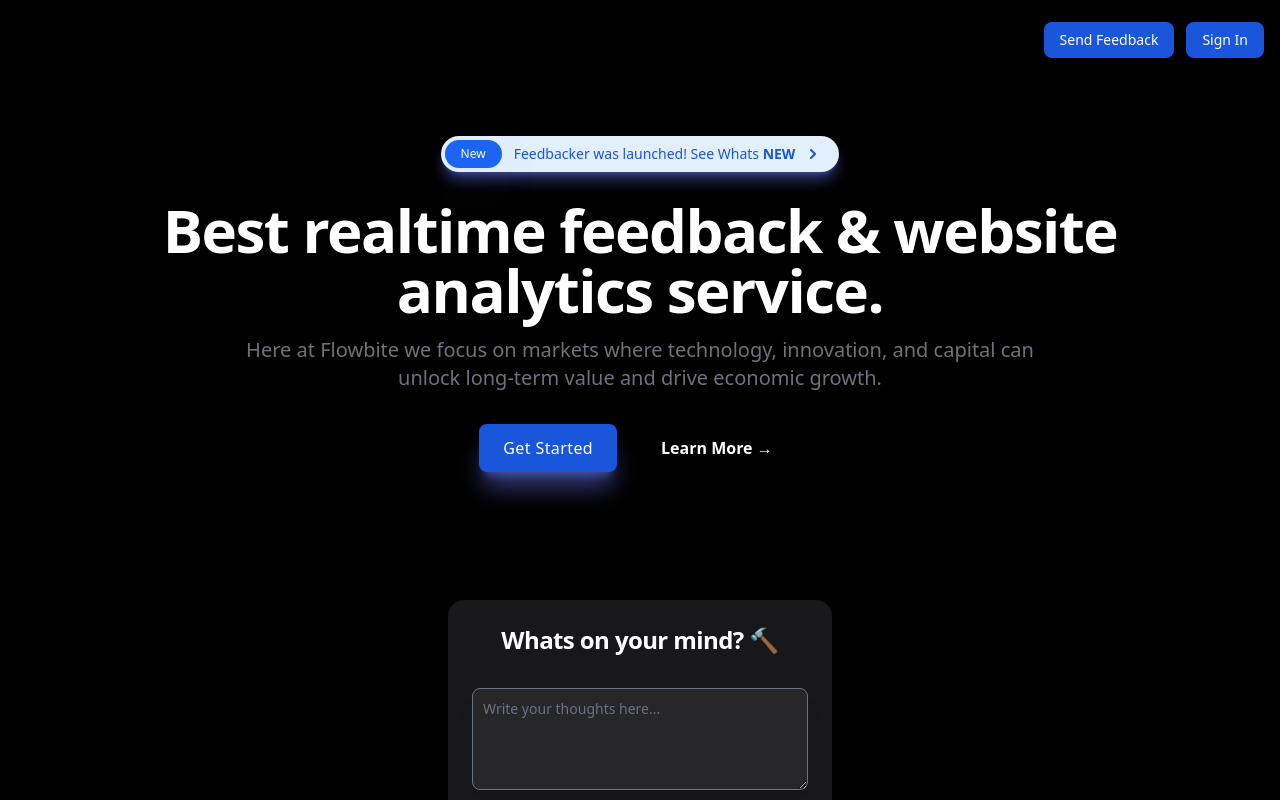
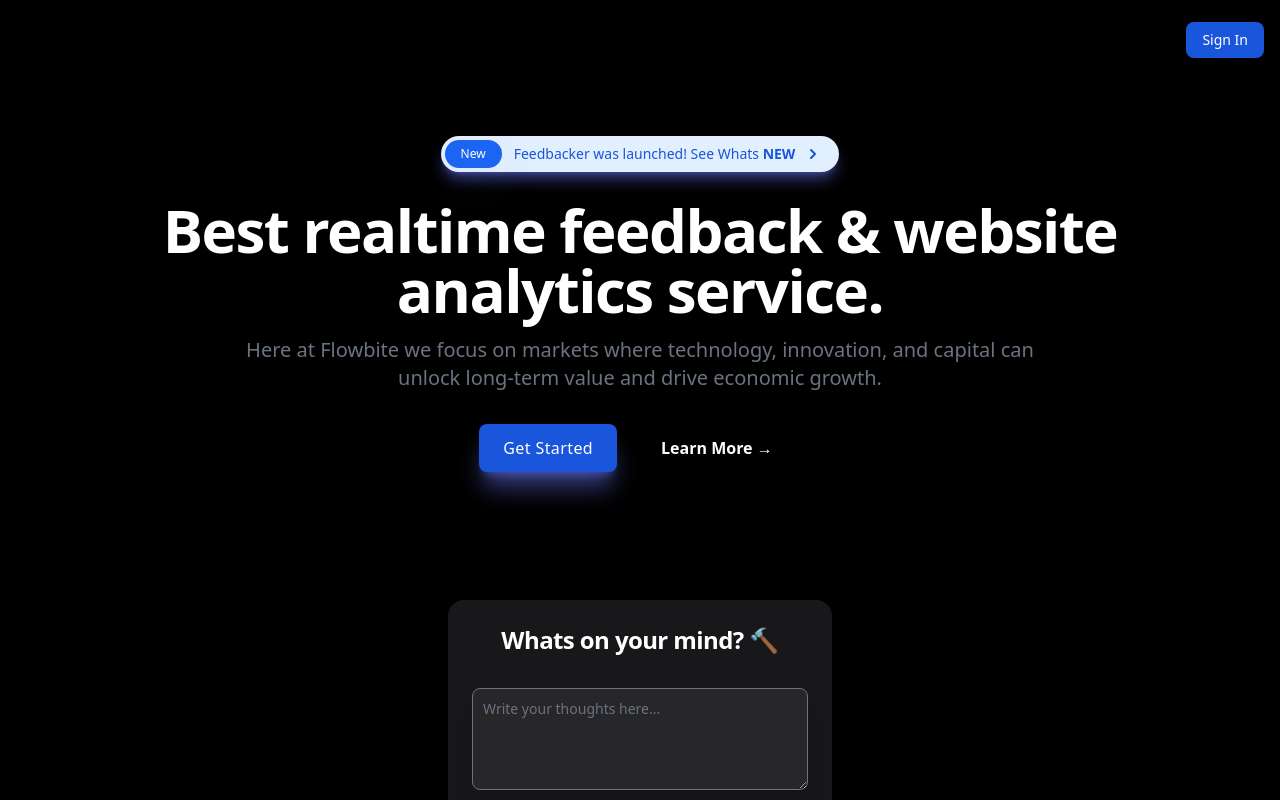
Before and after one commit to ramezj/FeedbackManager, a Next.js app: page / in a window 1280 px wide. Shown: the top 800 px of the page. Built offline with nearby package versions, Linux system fonts and the light colour scheme.

Commit message:
Dashboard -> App

```diff
--- a/src/components/Navbar.js
+++ b/src/components/Navbar.js
@@ -82,20 +82,15 @@ const NavbarComponent = (props) => {
     </ul>
   </div>
   <div className="navbar-end space-x-3 mr-2 mt-2">
-  {/* <button id="dropdownDefaultButton" data-dropdown-toggle="dropdown" class="duration-500 text-white bg-blue-700 hover:bg-blue-800 font-medium rounded-lg text-sm px-4 py-2 text-center mr-3 md:mr-0 dark:bg-blue-600 dark:hover:bg-blue-700" type="button">
-    Try Demo
-  </button>
-<div id="dropdown" class="z-10 hidden divide-y divide-gray-100 rounded-lg shadow w-96 dark:bg-gray-700">
-<MVP userId={"64242d7de859353bfa82d4fa"}/>
-</div> */}
-<div className="dropdown dropdown-end">
+
+{/* <div className="dropdown dropdown-end">
   <button class="duration-500 text-white bg-blue-700 hover:bg-blue-800 font-medium rounded-lg text-sm px-4 py-2 text-center mr-3 md:mr-0 dark:bg-blue-600 dark:hover:bg-blue-700">
   <label tabIndex={0}>Send Feedback</label>
   </button>
   <ul tabIndex={0} className="dropdown-content menu p-2 shadow rounded-box w-max ">
   <MVP userId={"64242d7de859353bfa82d4fa"}/>
   </ul>
-</div>
+</div> */}
 <button onClick={props.onClickRedirect} type="button" class="duration-500 text-white bg-blue-700 hover:bg-blue-800 font-medium rounded-lg text-sm px-4 py-2 text-center mr-3 md:mr-0 dark:bg-blue-600 dark:hover:bg-blue-700">{props.isLoggedIn}</button>
   </div>
 </div>
--- a/src/pages/index.js
+++ b/src/pages/index.js
@@ -23,7 +23,7 @@ export default function Home() {
     if(!token) {
       setIsLoggedIn("Sign In")
     } else {
-      setIsLoggedIn("Dashboard");
+      setIsLoggedIn("App");
       setLogged(true);
       setLink("/Dashboard")
     }
```
